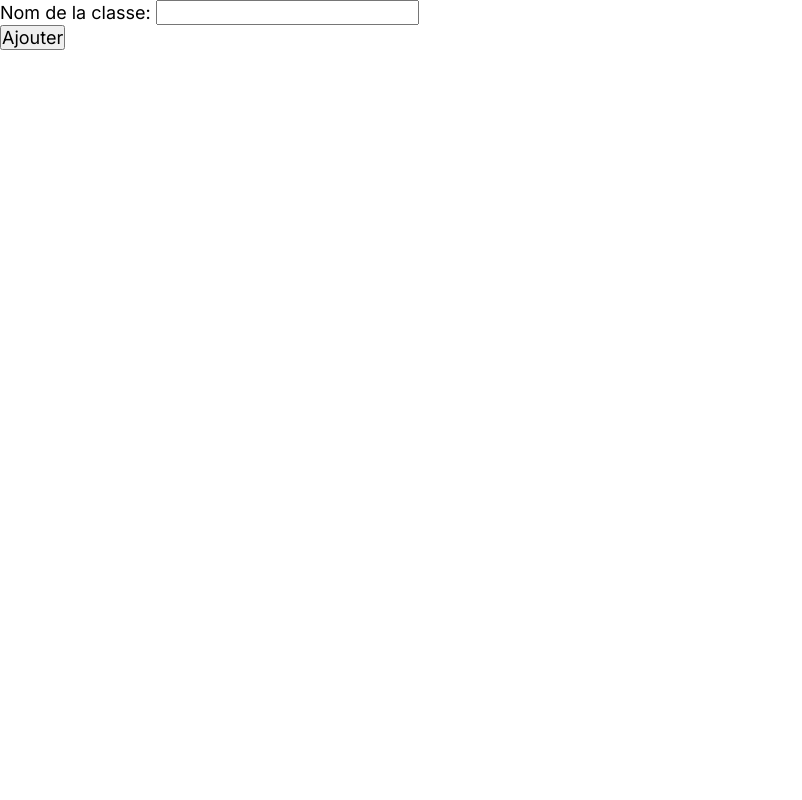
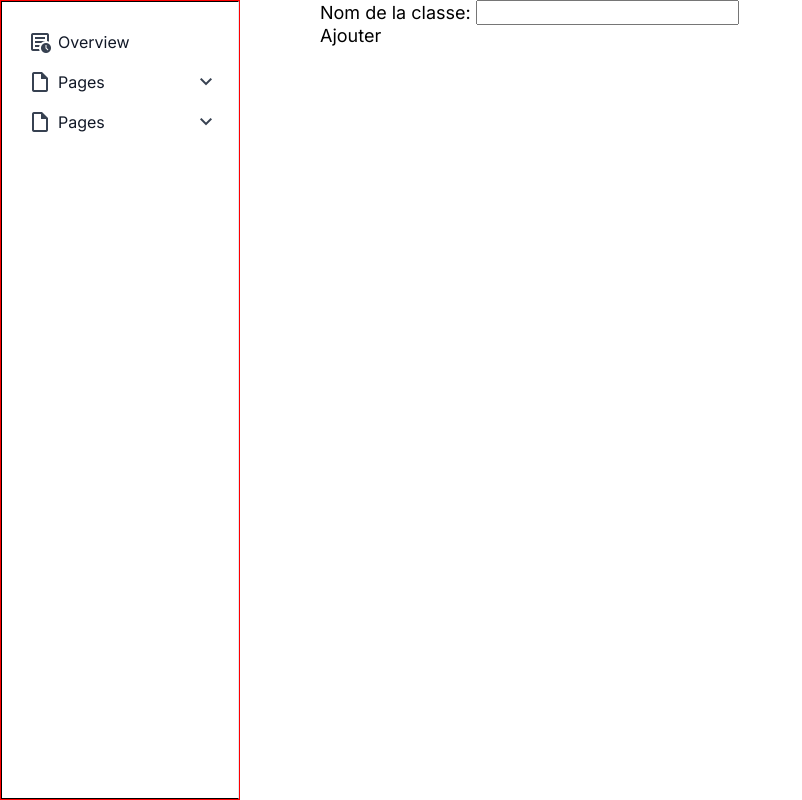
Before and after one commit to ouambo-takouam/school-project, a Django app: page /classes/create/ in a window 1280 px wide. Shown: the whole page, without its empty margins (0-802 px from the left). Run offline with Django 5.2, Linux system fonts and the light colour scheme; the visitor is signed in with stand-in values (Sample User, id 1).

Commit message:
simple navigation added

```diff
--- /dev/null
+++ b/school/static/school/css/styles.css
@@ -0,0 +1,120 @@
+/**** DO NOT TOUCH *****/
+.page-content {
+  padding-left: 20rem;
+}
+
+/***---- SIDEBAR ----***/
+.sidebar {
+  position: fixed;
+  top: 0;
+  left: 0;
+  z-index: 40;
+  width: 15rem;
+  height: 100vh;
+  transition: transform 0.3s ease-in-out;
+  transform: translateX(-100%);
+  border: 1px solid red; /** will be removed **/
+}
+
+@media (min-width: 640px) {
+  .sidebar {
+    transform: translateX(0);
+  }
+}
+
+/** Sidebar Navigation **/
+.sidebar-navigation {
+  overflow-y: auto;
+  padding: 1.25rem 0.75rem;
+  height: 100%;
+  background: #fff;
+  border: 1px solid #000; /** will be removed **/
+  border-right: 1px solid #e2e8f0;
+}
+
+/* .sidebar-navigation.dark-mode {
+  background-color: #1a202c;
+  border-color: #4a5568;
+} */
+
+/** Sidebar Items **/
+
+/** Sidebar Item **/
+.sidebar-item button {
+  display: flex;
+  align-items: center;
+  padding: 0.5rem;
+  width: 100%;
+  font-size: 1rem;
+  font-weight: 400;
+  color: rgb(17 24 39);
+  border-radius: 0.375rem;
+  transition-duration: 75ms;
+}
+
+.sidebar-item button span:last-child {
+  flex: 1;
+  text-align: right;
+}
+
+.sidebar-item button:hover {
+  background-color: rgb(243 244 246);
+}
+
+/* .sidebar-item button.dark-mode {
+  color: #fff;
+}
+
+.sidebar-item button.dark-mode:hover {
+  background-color: rgb(55 65 81);
+} */
+
+.sidebar-item ul {
+  display: none;
+}
+
+.sidebar-subitem .sidebar-link {
+  padding-left: 2.75rem;
+}
+
+/** Sidebar Link **/
+.sidebar-link {
+  display: flex;
+  align-items: center;
+  padding: 0.5em;
+  font-size: 1rem;
+  color: rgb(17 24 39);
+  border-radius: 0.5rem;
+}
+
+/* .sidebar-link.dark-mode {
+  color: #fff;
+} */
+
+.sidebar-link:hover {
+  background-color: rgb(243 244 246);
+}
+
+/* .sidebar-link.dark-mode:hover {
+  background-color: rgb(55 65 81);
+} */
+
+/** Sidebar Icon **/
+.nav-icon {
+  width: 1.5em;
+  text-align: center;
+  color: rgb(55 65 81);
+  transition-duration: 75ms;
+}
+
+/* .nav-icon.dark-mode {
+  color: rgb(156 163 175);
+} */
+
+.nav-icon.group:hover {
+  color: rgb(17 24 39);
+}
+
+/* .nav-icon.dark-mode.group:hover {
+  color: #fff;
+} */
--- /dev/null
+++ b/school/static/school/js/main.js
@@ -0,0 +1,13 @@
+var dropdown = document.getElementsByClassName("dropdown-btn");
+var i;
+
+for (i = 0; i < dropdown.length; i++) {
+  dropdown[i].addEventListener("click", function () {
+    var ul = this.nextElementSibling;
+    if (ul.style.display === "block") {
+      ul.style.display = "none";
+    } else {
+      ul.style.display = "block";
+    }
+  });
+}
--- /dev/null
+++ b/school/templates/school/_base.html
@@ -0,0 +1,20 @@
+{% extends "_base.html" %}
+
+{% load static %}
+
+{% block custom_styles %}
+<link rel="stylesheet" href="{% static '/school/css/styles.css/' %}" />
+{% endblock %}
+
+{% block custom_js %}
+<script src="{% static '/school/js/main.js' %}"></script>
+{% endblock %}
+
+{% block content %}
+<main>
+  <!-- Side navigation -->
+  {% include "school/components/navigation.html" %}
+  <!-- top navigation -->
+  <section class="page-content">{% block details %}{% endblock %}</section>
+</main>
+{% endblock %}
--- a/school/templates/school/base.html
+++ /dev/null
@@ -1,9 +0,0 @@
-{% extends "_base.html" %}
-
-{% block content %}
-<div>
-  <!-- side navigation -->
-  <!-- top navigation -->
-  {% block details %}{% endblock %}
-</div>
-{% endblock %}
--- a/school/templates/school/classe/classe_confirm_delete.html
+++ b/school/templates/school/classe/classe_confirm_delete.html
@@ -1,4 +1,4 @@
-{% extends "school/base.html" %}
+{% extends "school/_base.html" %}
 
 {% block details %}
 <form method="post">{% csrf_token %}
--- a/school/templates/school/classe/classe_create.html
+++ b/school/templates/school/classe/classe_create.html
@@ -1,4 +1,4 @@
-{% extends "school/base.html" %}
+{% extends "school/_base.html" %}
 
 {% block details %}
 <form method='post'>
--- a/school/templates/school/classe/classe_update_form.html
+++ b/school/templates/school/classe/classe_update_form.html
@@ -1,4 +1,4 @@
-{% extends "school/base.html" %}
+{% extends "school/_base.html" %}
 
 {% block details %}
 <form method="post">
--- /dev/null
+++ b/school/templates/school/components/navigation.html
@@ -0,0 +1,35 @@
+<aside class="sidebar" aria-label="Sidenav">
+    <div class="sidebar-navigation">
+        <ul class="sidebar-items">
+            <li class="sidebar-item">
+                <a href="#" class="sidebar-link">
+                    <span class="material-symbols-outlined nav-icon">overview</span>
+                    <span>Overview</span>
+                </a>
+            </li>
+            <li class="sidebar-item">
+                <button type="button" class="dropdown-btn" aria-controls="dropdown-pages" data-collapse-toggle="dropdown-pages">
+                    <span class="material-symbols-outlined nav-icon">note</span>
+                    <span>Pages</span>
+                    <span class="material-symbols-outlined nav-icon expand">expand_more</span>
+                </button>
+                <ul>
+                    <li class="sidebar-subitem">
+                        <a href="#" class="sidebar-link">Settings</a>
+                    </li>
+                    <li class="sidebar-subitem">
+                        <a href="#" class="sidebar-link">Calendar</a>
+                    </li>
+                </ul>
+            </li>
+            <li class="sidebar-item">
+                <button type="button" class="dropdown-btn" aria-controls="dropdown-pages" data-collapse-toggle="dropdown-pages">
+                    <span class="material-symbols-outlined nav-icon">note</span>
+                    <span>Pages</span>
+                    <span class="material-symbols-outlined nav-icon expand">expand_more</span>
+                </button>
+            </li>
+        </ul>
+    </div>
+    <div class="sidebar-settings"></div>
+</aside>
--- a/school/templates/school/dashboard.html
+++ b/school/templates/school/dashboard.html
@@ -1,4 +1,4 @@
-{% extends "school/base.html" %}
+{% extends "school/_base.html" %}
 
 {% block details %}
 <p><b>{{user.school.name}}</b> | {{user}}</p>
--- a/school/templates/school/matiere/matiere_confirm_delete.html
+++ b/school/templates/school/matiere/matiere_confirm_delete.html
@@ -1,4 +1,4 @@
-{% extends "school/base.html" %}
+{% extends "school/_base.html" %}
 
 {% block details %}
 <form method="post">{% csrf_token %}
--- a/school/templates/school/matiere/matiere_create.html
+++ b/school/templates/school/matiere/matiere_create.html
@@ -1,4 +1,4 @@
-{% extends "school/base.html" %}
+{% extends "school/_base.html" %}
 
 {% block details %}
 <form method='post'>
--- a/school/templates/school/matiere/matiere_update_form.html
+++ b/school/templates/school/matiere/matiere_update_form.html
@@ -1,4 +1,4 @@
-{% extends "school/base.html" %}
+{% extends "school/_base.html" %}
 
 {% block details %}
 <form method="post">
--- a/school/templates/school/student/student_confirm_delete.html
+++ b/school/templates/school/student/student_confirm_delete.html
@@ -1,4 +1,4 @@
-{% extends "school/base.html" %}
+{% extends "school/_base.html" %}
 
 {% block details %}
 <form method="post">{% csrf_token %}
--- a/school/templates/school/student/student_create.html
+++ b/school/templates/school/student/student_create.html
@@ -1,4 +1,4 @@
-{% extends "school/base.html" %}
+{% extends "school/_base.html" %}
 
 {% block details %}
 <form method='post'>
--- a/school/templates/school/student/student_update_form.html
+++ b/school/templates/school/student/student_update_form.html
@@ -1,4 +1,4 @@
-{% extends "school/base.html" %}
+{% extends "school/_base.html" %}
 
 {% block details %}
 <form method="post">
--- a/static/css/styles.css
+++ b/static/css/styles.css
@@ -54,10 +54,35 @@ div {
   outline: 0;
 }
 
+a {
+  text-decoration: none;
+  color: inherit;
+}
+
 img,
 svg {
   display: block;
   max-width: 100%;
+}
+
+ul,
+li {
+  margin: 0;
+  padding: 0;
+}
+
+ul {
+  list-style: none;
+}
+
+button {
+  appearance: none;
+  background-color: transparent;
+  border: none;
+  padding: 0;
+  margin: 0;
+  font-family: inherit;
+  cursor: pointer;
 }
 
 body {
--- a/templates/_base.html
+++ b/templates/_base.html
@@ -20,5 +20,8 @@
   <body>
     {% block content %}
     {% endblock content %}
+
+    <!-- Custom JS -->
+    {% block custom_js %}{% endblock %}
   </body>
 </html>
```
